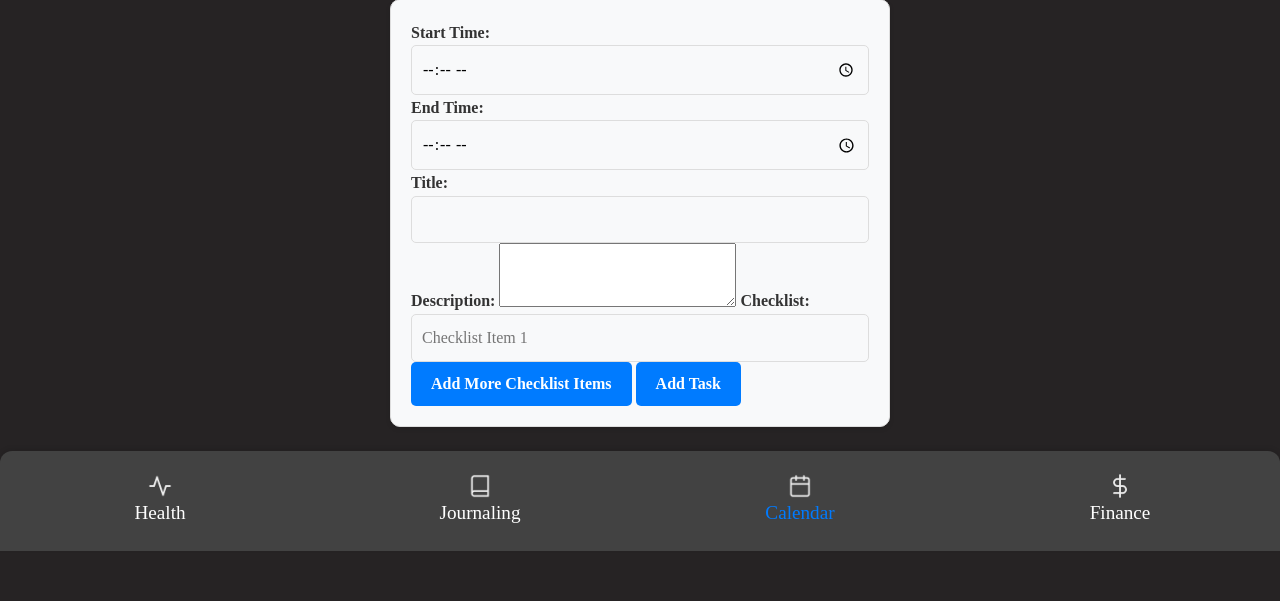
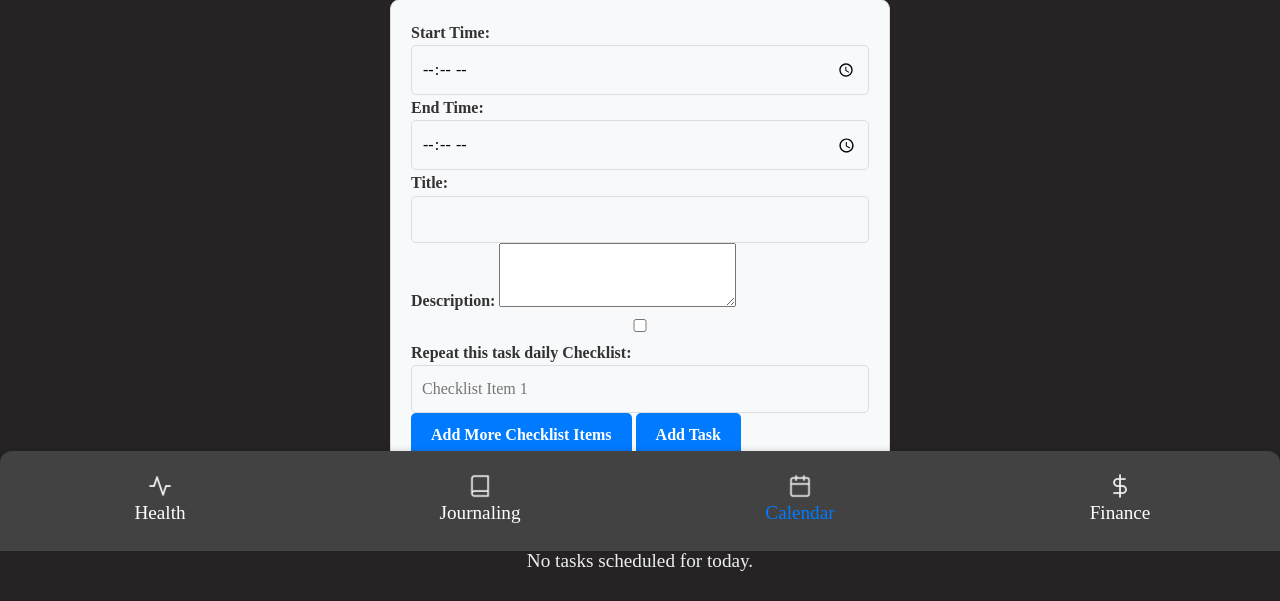
Before and after one commit to MisterAmig0/MONK, a Flask app: page /calendar in a window 1280 px wide. Shown: the part 249-850 px from the top of the page. Before the commit the page ends 800 px from the top, so only its background shows below. Run offline with Flask 3, Linux system fonts and the light colour scheme; the visitor is signed in with stand-in values (Sample User, id 1).

Commit message:
Repeatable task

```diff
--- a/app.py
+++ b/app.py
@@ -139,7 +139,9 @@ class Agenda(db.Model):
     title = db.Column(db.String(100), nullable=False)
     description = db.Column(db.Text, nullable=False)
     completed = db.Column(db.Boolean, default=False)
+    repeatable = db.Column(db.Boolean, default=False)  # New field for repeatable tasks
     checklist_items = db.relationship('ChecklistItem', backref='agenda', lazy=True)
+
 
     def to_dict(self):
         return {
@@ -287,11 +289,15 @@ def calendar():
     selected_date = request.args.get('date', datetime.today().strftime('%Y-%m-%d'))
     selected_date = datetime.strptime(selected_date, '%Y-%m-%d').date()
 
+    # Replicate repeatable tasks for the selected date
+    replicate_repeatable_tasks(user, selected_date)
+
     if request.method == 'POST':
         start_time = datetime.strptime(request.form['start_time'], '%H:%M').time()
         end_time = datetime.strptime(request.form['end_time'], '%H:%M').time()
         title = request.form['title']
         description = request.form['description']
+        repeatable = 'repeatable' in request.form  # Check if repeatable is selected
 
         # Create the agenda item
         new_agenda_item = Agenda(
@@ -301,6 +307,7 @@ def calendar():
             end_time=end_time,
             title=title,
             description=description,
+            repeatable=repeatable,
         )
         db.session.add(new_agenda_item)
         db.session.flush()  # Get the ID for the new agenda item
@@ -332,6 +339,47 @@ def calendar():
         next_date=next_date,
         datetime=datetime,
     )
+
+
+from datetime import datetime, timedelta
+
+def replicate_repeatable_tasks(user, date):
+    repeatable_tasks = Agenda.query.filter_by(user=user, repeatable=True).all()
+
+    for task in repeatable_tasks:
+        # Check if the task already exists for the selected date
+        existing_task = Agenda.query.filter_by(
+            user=user,
+            date=date,
+            title=task.title,
+            start_time=task.start_time,
+            end_time=task.end_time
+        ).first()
+        if not existing_task:
+            # Clone the task for the new date
+            new_task = Agenda(
+                user=user,
+                date=date,
+                start_time=task.start_time,
+                end_time=task.end_time,
+                title=task.title,
+                description=task.description,
+                completed=False,
+                repeatable=True
+            )
+            db.session.add(new_task)
+
+            # Clone checklist items
+            for checklist_item in task.checklist_items:
+                new_checklist_item = ChecklistItem(
+                    agenda_id=new_task.id,
+                    text=checklist_item.text,
+                    completed=False
+                )
+                db.session.add(new_checklist_item)
+
+    db.session.commit()
+
 
 
 @app.route('/delete_agenda/<int:agenda_id>', methods=['POST'])
--- a/templates/calendar.html
+++ b/templates/calendar.html
@@ -169,6 +169,11 @@
             <input type="text" id="title" name="title" required>
             <label for="description">Description:</label>
             <textarea id="description" name="description" required></textarea>
+            <label>
+                <input type="checkbox" name="repeatable">
+                Repeat this task daily
+            </label>
+
 
             <!-- Checklist Input Section -->
             <label>Checklist:</label>
```
Also changed, not shown: instance/app_data.db.
